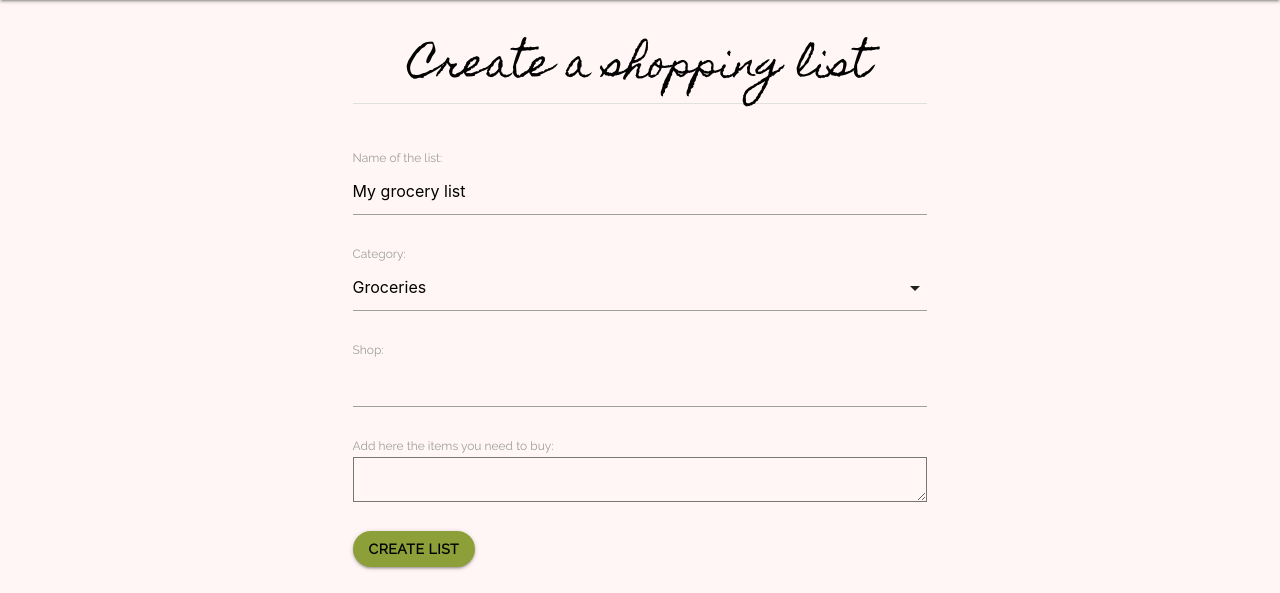
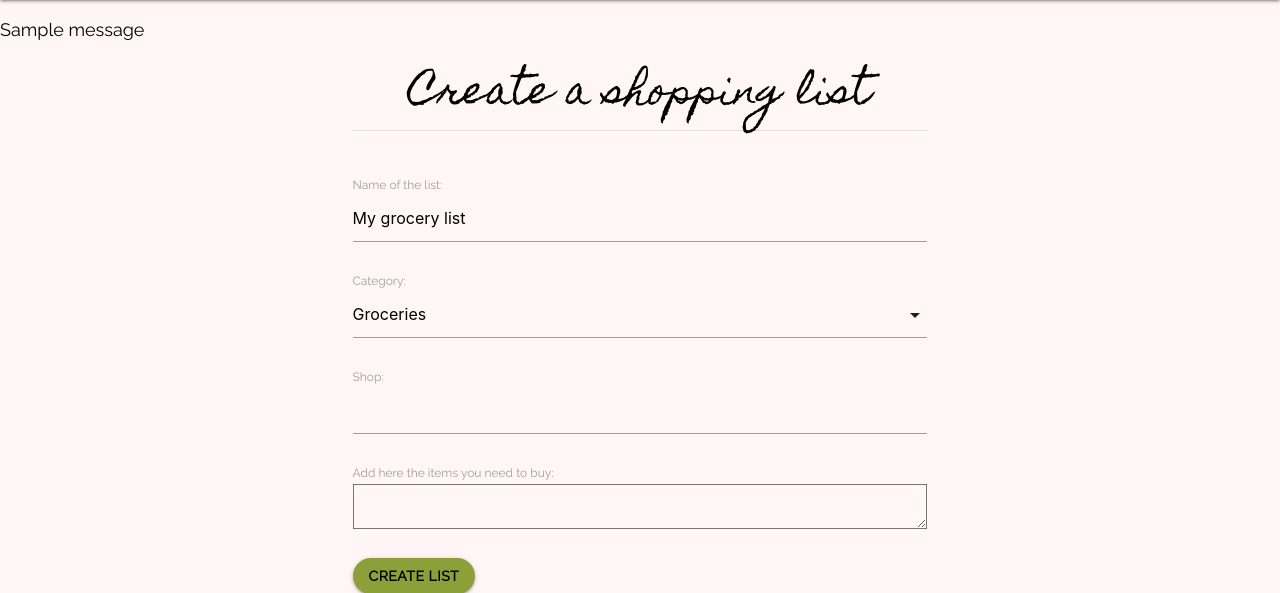
Before and after one commit to sbojorge/peachesncream, a Django app: page /grocery_list/ in a window 1280 px wide. Shown: the part 64-657 px from the top of the page. Run offline with Django 3.2, Linux system fonts and the light colour scheme; a user stored in the database is signed in; tables that the repository leaves empty hold one stand-in row (values such as "Sample post"); one stand-in notice (Sample message) is shown.

Commit message:
Add success messages to add, edit and update list views

```diff
--- a/grocery_list/templates/grocery_list/add_list.html
+++ b/grocery_list/templates/grocery_list/add_list.html
@@ -6,6 +6,14 @@
 {% block title %}Create shopping list{% endblock %}
 
 {% block content %}
+
+{% if messages %}
+     {% for message in messages %}
+         <div class="center-align-{{ message.tags }}">
+             {{ message|safe }}
+         </div>
+     {% endfor %}
+ {% endif %}
 
 <div class="container row">
   <div class="col s10 m8 push-s1 push-m2">
--- a/grocery_list/views.py
+++ b/grocery_list/views.py
@@ -4,29 +4,34 @@ from django.views.generic.list import ListView
 from .models import Grocery
 from .forms import GroceryForm
 from django.contrib.auth.mixins import LoginRequiredMixin, UserPassesTestMixin
+from django.contrib.messages.views import SuccessMessageMixin
 
 
-class DeleteList(LoginRequiredMixin, UserPassesTestMixin, DeleteView):
+class DeleteList(LoginRequiredMixin, UserPassesTestMixin,
+                 SuccessMessageMixin, DeleteView):
     """
     Delete a shopping list
     """
     model = Grocery
     template_name = 'grocery_list/grocery_list_confirm_delete.html'
     context_object_name = 'grocery'
-    success_url = '/grocery_list/'
+    success_url = '/grocery_list/index'
+    success_message = "shopping list was deleted successfully"
 
     def test_func(self):
         return self.request.user == self.get_object().user
 
 
-class EditList(LoginRequiredMixin, UserPassesTestMixin, UpdateView):
+class EditList(LoginRequiredMixin, UserPassesTestMixin, SuccessMessageMixin,
+               UpdateView):
     """
     Edit a shopping list
     """
     model = Grocery
     template_name = 'grocery_list/edit_list.html'
     form_class = GroceryForm
-    success_url = '/grocery_list/'
+    success_url = '/grocery_list/index'
+    success_message = "shopping list was updated successfully"
 
     def test_func(self):
         return self.request.user == self.get_object().user
@@ -57,14 +62,15 @@ class Index(LoginRequiredMixin, ListView):
         return grocerys
 
 
-class AddList(LoginRequiredMixin, CreateView):
+class AddList(LoginRequiredMixin, SuccessMessageMixin, CreateView):
     """
-    Create a shopping list
+    Create a shopping list and add success message into template
     """
     model = Grocery
     template_name = 'grocery_list/add_list.html'
     form_class = GroceryForm
     success_url = '/grocery_list/index'
+    success_message = "shopping list was created successfully"
 
     def form_valid(self, form):
         form.instance.user = self.request.user
```
Also changed, not shown: grocery_list/templates/grocery_list/edit_list.html (+7 -0 lines), grocery_list/templates/grocery_list/grocery_list_confirm_delete.html (+8 -0 lines).
